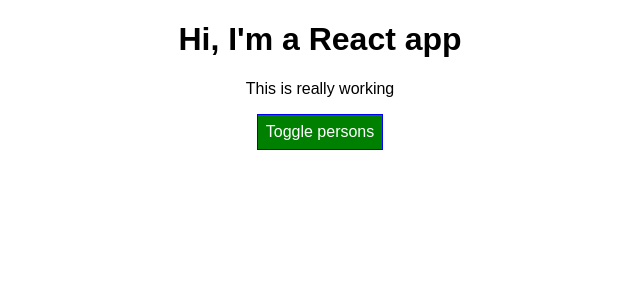
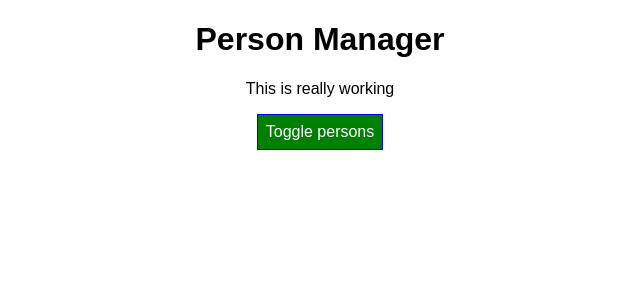
Before and after one commit to cristinadoroftei/FirstReactProject, a React app: page / in a window 1280 px wide. Shown: the top 300 px of the page, without its empty margins (320-960 px from the left). Built offline with nearby package versions, Linux system fonts and the light colour scheme.

Commit message:
better way of structuring the whole app

```diff
--- a/src/App.css
+++ /dev/null
@@ -1,33 +0,0 @@
-.App {
-  text-align: center;
-}
-
-.red {
-  color: red;
-}
-
-.bold {
-  font-weight: bold;
-}
-
-.App button {
-  background-color: green;
-  color:white;
-  font: inherit;
-  border: 1px solid blue;
-  padding: 8px;
-  cursor: pointer;
-}
-
-.App button:hover{
-  background-color: lightgreen;
-  color: black;
-}
-
-.App button.Red {
-  background-color: red;
-}
-
-.App button.Red:hover{
-  background-color: salmon;
-}
--- a/src/App.js
+++ /dev/null
@@ -1,109 +0,0 @@
-//import React which is responsible for rendering things in the DOM and Component to extend the Component class
-import React, { Component } from "react";
-import classes from "./App.css";
-import Person from "./Person/Person.js";
-import ErrorBoundary from './ErrorBoundary/ErrorBoundary.js'
-
-class App extends Component {
-  state = {
-    persons: [
-      { id:'fdfd',  name: "Maximilian", age: 28 },
-      { id:'sdfq', name: "Max1", age: 29 },
-      { id:'wfwf', name: "Max2", age: 29 },
-    ],
-    otherState: "some other value",
-    showPersons: false,
-  };
-
-  nameChangedHandler = (event, id) => {
-
-    const persons = this.state.persons.map(person => {
-      if(person.id === id){
-        person.name = event.target.value;
-      }
-      return person;
-    })
-
-    this.setState({
-      persons: persons
-    })
-    //find the index of the person in the array
-    // const personIndex = this.state.persons.findIndex(p => {
-    //   return p.id ===id;
-    // })
-
-    // //copy the values from the original person object to a variable
-    // let person = {
-    //   ...this.state.persons[personIndex]}
-
-    // person.name = event.target.value;
-
-    // const persons = [...this.state.persons]
-    // persons[personIndex] = person;
-    // this.setState({
-    //   persons: persons
-    // });
-  };
-
-  deletePersonHandler = (personIndex) => {
-    // const persons = this.state.persons.slice();
-    const persons = [...this.state.persons];
-    persons.splice(personIndex, 1);
-    this.setState({ persons: persons });
-  };
-
-  togglePersonsHandler = () => {
-    const doesShow = this.state.showPersons;
-    this.setState({ showPersons: !doesShow });
-  };
-
-  render() {
-
-    let persons = null;
-    let btnClass = ''
-
-    if (this.state.showPersons) {
-      persons = (
-        <div>
-          {this.state.persons.map((person, index) => {
-            return (
-              //error boundary is a higher order component.
-              //it's a component which wraps another component with the goal of handling any error that component might throw
-              <ErrorBoundary  key={person.id}>
-                <Person
-                click={() => this.deletePersonHandler(index)}
-                name={person.name}
-                age={person.age}
-                changed={(event) => this.nameChangedHandler(event, person.id)}
-              />
-              </ErrorBoundary>
-            );
-          })}
-        </div>
-      );
-
-      btnClass= classes.Red;
-    }
-
-    let assignedClasses = [];
-    if (this.state.persons.length <= 2) {
-      assignedClasses.push(classes.red) // classes = ['red']
-    }
-    if (this.state.persons.length <= 1) {
-      assignedClasses.push(classes.bold) // classes = ['bold']
-    }
-    return (
-      <div className={classes.App}>
-        <h1>Hi, I'm a React app</h1>
-        <p className={assignedClasses.join(' ')}>This is really working</p>
-        <button className={btnClass} onClick={this.togglePersonsHandler}>
-          Toggle persons
-        </button>
-        {persons}
-      </div>
-    );
-    // return React.createElement('div', null, React.createElement('h1', {className: 'App'}, 'Hi, Im a react app!') )
-  }
-}
-
-export default App;
--- a/src/ErrorBoundary/ErrorBoundary.js
+++ /dev/null
@@ -1,22 +0,0 @@
-import React, { Component } from 'react';
-
-class ErrorBoundary extends Component {
-    state= {
-        hasError: false,
-        errorMessage: ''
-    }
-
-    //method which receives a potential error
-    componentDidCatch = (error, info) => {
-        this.setState({hasError: true, errorMessage: error})
-    }
-    render() {
-        if(this.state.hasError){
-        return <h1>{this.state.errorMessage}</h1>
-        } else {
-            return this.props.children;
-        }
-    }
-}
-
-export default ErrorBoundary;
--- /dev/null
+++ b/src/components/Cockpit/Cockpit.css
@@ -0,0 +1,29 @@
+.red {
+    color: red;
+  }
+
+  .bold {
+    font-weight: bold;
+  }
+
+  .Cockpit button {
+    background-color: green;
+    color:white;
+    font: inherit;
+    border: 1px solid blue;
+    padding: 8px;
+    cursor: pointer;
+  }
+
+  .Cockpit button:hover{
+    background-color: lightgreen;
+    color: black;
+  }
+
+  .Cockpit button.Red {
+    background-color: red;
+  }
+
+  .Cockpit button.Red:hover{
+    background-color: salmon;
+  }
--- /dev/null
+++ b/src/components/Cockpit/Cockpit.js
@@ -0,0 +1,30 @@
+import React from "react";
+import classes from './Cockpit.css'
+
+const cockpit = (props) => {
+
+    let assignedClasses = [];
+    let btnClass = ''
+    if(props.showPersos) {
+        btnClass= classes.Red;
+    }
+    if (props.persons.length <= 2) {
+      assignedClasses.push(classes.red) // classes = ['red']
+    }
+    if (props.persons.length <= 1) {
+      assignedClasses.push(classes.bold) // classes = ['bold']
+    }
+
+
+  return (
+    <div className={classes.Cockpit}>
+      <h1>{props.title}</h1>
+      <p className={assignedClasses.join(" ")}>This is really working</p>
+      <button className={btnClass} onClick={props.clicked}>
+        Toggle persons
+      </button>
+    </div>
+  );
+};
+
+export default cockpit;
--- a/src/Person/Person.js
+++ b/src/components/Persons/Person/Person.js
@@ -3,11 +3,7 @@
 import classes from "./Person.css";
 
 const person = (props) => {
-    const rnd = Math.random();
 
-    if(rnd > 0.7) {
-        throw new Error('Something went wrong!')
-    }
     return (
         <div className={classes.Person}>
             <p onClick={props.click}>I'm {props.name}  and I am {props.age} years old!!</p>
--- /dev/null
+++ b/src/components/Persons/Persons.js
@@ -0,0 +1,23 @@
+import React from 'react'
+
+import Person from './Person/Person.js'
+
+const persons = (props) => {
+        return props.persons.map((person, index) => {
+            return (
+              //error boundary is a higher order component.
+              //it's a component which wraps another component with the goal of handling any error that component might throw
+
+                <Person
+                key={person.id}
+                click={() => props.clicked(index)}
+                name={person.name}
+                age={person.age}
+                changed={(event) => props.changed(event, person.id)}
+              />
+
+            );
+          })
+}
+
+export default persons;
--- /dev/null
+++ b/src/containers/App.css
@@ -0,0 +1,3 @@
+.App {
+  text-align: center;
+}
--- /dev/null
+++ b/src/containers/App.js
@@ -0,0 +1,72 @@
+//import React which is responsible for rendering things in the DOM and Component to extend the Component class
+import React, { Component } from "react";
+import classes from "./App.css";
+import Persons from '../components/Persons/Persons.js'
+import Cockpit from "../components/Cockpit/Cockpit.js"
+
+class App extends Component {
+  state = {
+    persons: [
+      { id:'fdfd',  name: "Maximilian", age: 28 },
+      { id:'sdfq', name: "Max1", age: 29 },
+      { id:'wfwf', name: "Max2", age: 29 },
+    ],
+    otherState: "some other value",
+    showPersons: false,
+  };
+
+  nameChangedHandler = (event, id) => {
+
+    const persons = this.state.persons.map(person => {
+      if(person.id === id){
+        person.name = event.target.value;
+      }
+      return person;
+    })
+
+    this.setState({
+      persons: persons
+    })
+  };
+
+  deletePersonHandler = (personIndex) => {
+    // const persons = this.state.persons.slice();
+    const persons = [...this.state.persons];
+    persons.splice(personIndex, 1);
+    this.setState({ persons: persons });
+  };
+
+  togglePersonsHandler = () => {
+    const doesShow = this.state.showPersons;
+    this.setState({ showPersons: !doesShow });
+  };
+
+  render() {
+
+    let persons = null;
+
+    if (this.state.showPersons) {
+      persons = (
+          < Persons
+           persons = {this.state.persons}
+           clicked = {this.deletePersonHandler}
+           changed = {this.nameChangedHandler}/>
+      );
+
+    }
+
+    return (
+      <div className={classes.App}>
+        <Cockpit
+          title={this.props.appTitle}
+          showPersons={this.state.showPersons}
+          persons={this.state.persons}
+          clicked={this.togglePersonsHandler}/>
+        {persons}
+      </div>
+    );
+    // return React.createElement('div', null, React.createElement('h1', {className: 'App'}, 'Hi, Im a react app!') )
+  }
+}
+
+export default App;
--- a/src/index.js
+++ b/src/index.js
@@ -1,8 +1,8 @@
 import React from 'react';
 import ReactDOM from 'react-dom';
 import './index.css';
-import App from './App';
+import App from './containers/App.js';
 import registerServiceWorker from './registerServiceWorker';
 
-ReactDOM.render(<App />, document.getElementById('root'));
+ReactDOM.render(<App appTitle="Person Manager" />, document.getElementById('root'));
 registerServiceWorker();
```
Also changed, not shown: src/components/Persons/Person/Person.css (renamed from src/Person/Person.css), 1 other file (tests, documents, lock files or other folders).
